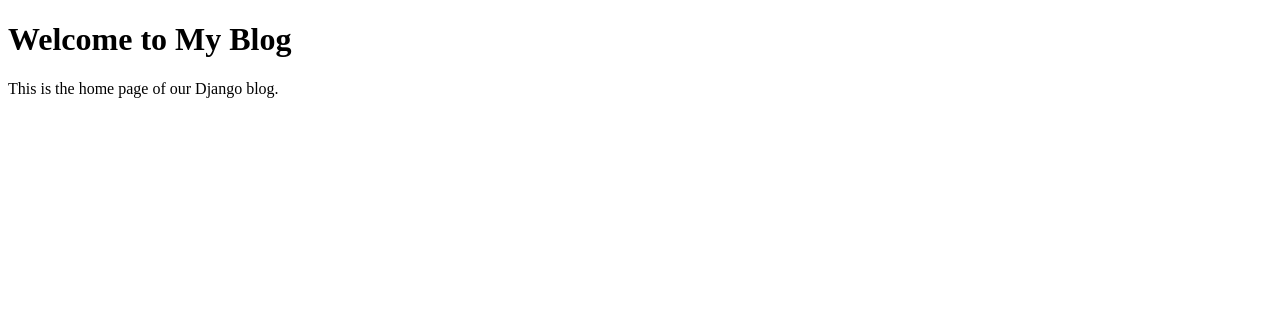
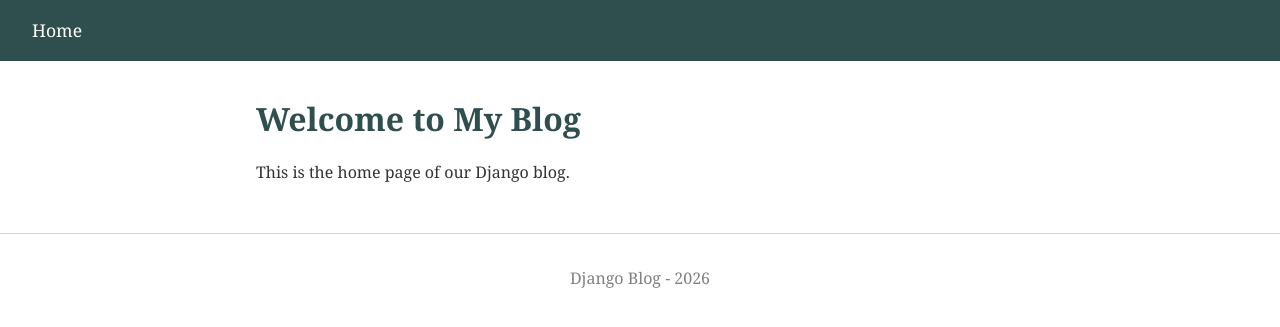
Before and after one commit to perejoan2005223-spec/web_project_123, a Django app: page / in a window 1280 px wide. Shown: the top 327 px of the page. Run offline with Django 5.2, Linux system fonts and the light colour scheme.

Commit message:
Commit Step 3

```diff
--- /dev/null
+++ b/blog/static/blog/style.css
@@ -0,0 +1,54 @@
+/* blog/static/blog/style.css */
+
+/* Reset browser defaults */
+* {
+    margin: 0;
+    padding: 0;
+    box-sizing: border-box;  /* padding won't increase element size */
+}
+
+/* Base text style */
+body {
+    font-family: Georgia, serif;  /* Georgia font, or any serif as fallback */
+    line-height: 1.6;  /* 160% line spacing, easier to read */
+    color: #333;  /* dark gray text */
+}
+
+/* Top navigation bar */
+nav {
+    background: darkslategray;
+    padding: 1rem 2rem;  /* rem = relative to base font size (1rem ≈ 16px) */
+}
+
+nav a {
+    color: white;
+    text-decoration: none;  /* remove underline from links */
+    margin-right: 1.5rem;
+    font-size: 1.1rem;
+}
+
+nav a:hover {  /* :hover = when the mouse is over the element */
+    color: lightblue;
+}
+
+/* Main content area */
+.container {  /* .container = targets elements with class="container" */
+    max-width: 800px;
+    margin: 2rem auto;  /* 2rem top/bottom, auto left/right (centers it) */
+    padding: 0 1rem;
+}
+
+/* Headings */
+h1, h2, h3 {  /* comma = apply to all three */
+    margin-bottom: 1rem;
+    color: darkslategray;
+}
+
+/* Page footer */
+footer {
+    text-align: center;
+    padding: 2rem;
+    color: gray;
+    margin-top: 3rem;
+    border-top: 1px solid lightgray;  /* 1px line, solid (not dashed), lightgray */
+}
--- /dev/null
+++ b/templates/base.html
@@ -0,0 +1,19 @@
+{% load static %}  <!DOCTYPE html>
+<html lang="en">
+<head>
+    <meta charset="UTF-8">
+    <meta name="viewport" content="width=device-width, initial-scale=1.0">
+    <title>{% block title %}My Blog{% endblock %}</title> <link rel="stylesheet" href="{% static 'blog/style.css' %}"> </head>
+<body>
+    <nav>
+        <a href="{% url 'blog:home' %}">Home</a>
+    </nav>
+
+    <div class="container">
+        {% block content %}{% endblock %} </div>
+
+    <footer>
+        <p>Django Blog - 2026</p>
+    </footer>
+</body>
+</html>
--- a/templates/blog/home.html
+++ b/templates/blog/home.html
@@ -1,12 +1,3 @@
-<!DOCTYPE html>
-<html lang="en">
-<head>
-    <meta charset="UTF-8">
-    <meta name="viewport" content="width=device-width, initial-scale=1.0">
-    <title>My Blog</title>
-</head>
-<body>
-    <h1>Welcome to My Blog</h1>
+{% extends "base.html" %}  {% block title %}Home - My Blog{% endblock %}  {% block content %}  <h1>Welcome to My Blog</h1>
     <p>This is the home page of our Django blog.</p>
-</body>
-</html>
+{% endblock %}
```
